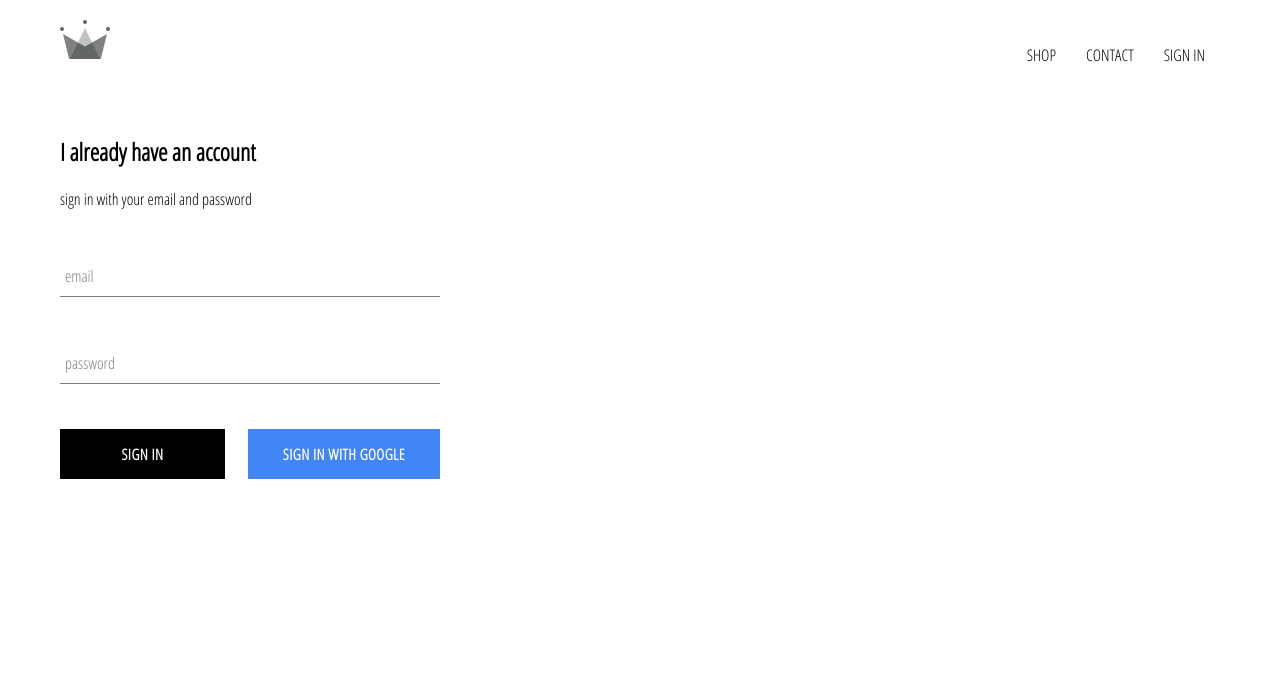
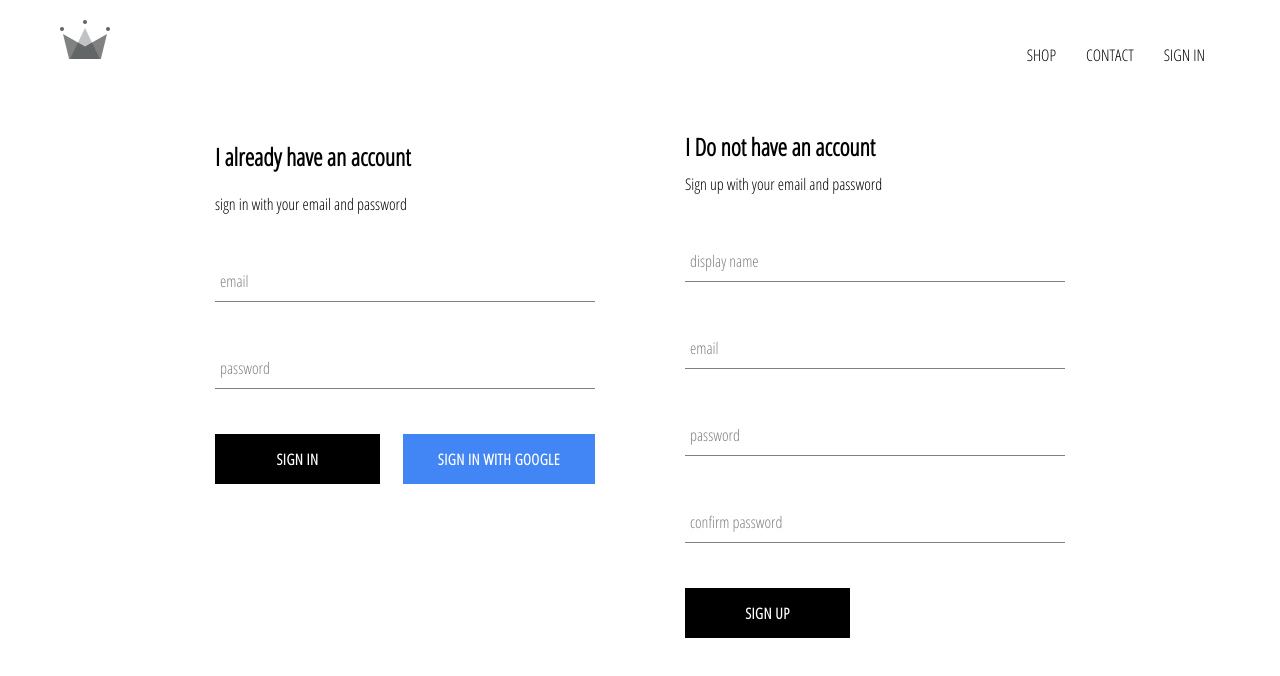
Before and after one commit to Arup-rd/shop_now, a React (Create React App) app: page /signin in a window 1280 px wide. Shown: the top 676 px of the page. Built offline with nearby package versions, Linux system fonts and the light colour scheme; no server answers.

Commit message:
implemented firebase utils, included authenticated user to the firestore database

```diff
--- a/src/App.js
+++ b/src/App.js
@@ -5,7 +5,7 @@ import ShopPage from './pages/shop/shop.component'
 import { SignInAndSignup } from './pages/sign-in-and-sign-up/sign-in-and-sign-up.component'
 import { Header } from './components/header/header.component'
 import HomePage from './pages/homepage/homepage.component';
-import { auth } from './firebase/firebase.util'
+import { auth, createUserProfileDocument } from './firebase/firebase.util'
 
 
 class App extends React.Component {
@@ -21,11 +21,23 @@ class App extends React.Component {
   unsubscribeFromAuth = null
 
   componentDidMount() {
-    this.unsubscribeFromAuth = auth.onAuthStateChanged( user => {
-      this.setState({
-        currentUser: user
-      })
-      console.log(user)
+    this.unsubscribeFromAuth = auth.onAuthStateChanged( async (userAuth) => {
+
+      if(userAuth) {
+
+          const userRef = await createUserProfileDocument(userAuth)
+
+          userRef.onSnapshot(snapshot => {
+            this.setState({
+              currentUser: {
+                id: snapshot.id,
+                ...snapshot.data()
+              }
+            })
+            console.log(this.state)
+          })
+      }
+      this.setState({currentUser : userAuth})
     })
   }
 
--- /dev/null
+++ b/src/components/sign-up/sign-up.component.jsx
@@ -0,0 +1,98 @@
+import React from 'react'
+import './sign-up.style.scss'
+import { FormInput } from '../form-input//form-input.component'
+import { CustomButton } from '../custom-button/custom-button.component'
+import { auth, createUserProfileDocument } from '../../firebase/firebase.util'
+
+class SignUp extends React.Component {
+    constructor(){
+        super()
+            this.state = {
+                displayName: '',
+                email: '',
+                password: '',
+                confirmPassword:''
+            }
+        }
+
+
+    handleSubmit = async event => {
+        event.preventDefault()
+
+    const { displayName, email, password, confirmPassword } = this.state;
+
+        if(password !== confirmPassword) {
+            alert("password don't match")
+            return
+        }
+        try {
+            const { user } = await auth.createUserWithEmailAndPassword(email,password)
+            await createUserProfileDocument( user, {displayName} )
+            this.setState({
+                displayName: '',
+                email: '',
+                password: '',
+                confirmPassword:''
+            })
+        }
+        catch(error)
+        {
+            console.error(error)
+        }
+
+    }
+
+    handleChange = event => {
+        const { name, value } = event.target;
+        this.setState({[name]: value})
+    }
+
+    render() {
+
+        const { displayName, email, password, confirmPassword } = this.state;
+
+        return(
+            <div className='sign-up'>
+                <h2 className='title'>I Do not have an account</h2>
+                <span>Sign up with your email and password</span>
+                <form className='sign-up-form' onSubmit={this.handleSubmit}>
+                    <FormInput
+                        type = 'text'
+                        name = 'displayName'
+                        value = {displayName}
+                        onChange = {this.handleChange}
+                        label = 'display name'
+                        required
+                    />
+                    <FormInput
+                        type = 'email'
+                        name = 'email'
+                        value = {email}
+                        onChange = {this.handleChange}
+                        label = 'email'
+                        required
+                    />
+                        <FormInput
+                        type = 'password'
+                        name = 'password'
+                        value = {password}
+                        onChange = {this.handleChange}
+                        label = 'password'
+                        required
+                    />
+                        <FormInput
+                        type = 'Password'
+                        name = 'confirmPassword'
+                        value = {confirmPassword}
+                        onChange = {this.handleChange}
+                        label = 'confirm password'
+                        required
+                    />
+                    <CustomButton type='submit'>SIGN UP</CustomButton>
+                </form>
+            </div>
+        )
+    }
+}
+
+export default SignUp;
--- /dev/null
+++ b/src/components/sign-up/sign-up.style.scss
@@ -0,0 +1,9 @@
+.sign-up{
+    display: flex;
+    flex-direction: column;
+    width: 380px;
+
+    .title{
+        margin: 10px 0;
+    }
+}
--- a/src/firebase/firebase.util.js
+++ b/src/firebase/firebase.util.js
@@ -1,6 +1,6 @@
 import firebase from 'firebase/app'
 import 'firebase/firestore'
-import 'firebase/auth'
+import  'firebase/auth'
 
 
 const config = {
@@ -12,6 +12,34 @@ const config = {
     messagingSenderId: "5345276100",
     appId: "1:5345276100:web:6d71123c9f7de1b46d1991",
     measurementId: "G-ZWNDVFMGY3"
+  }
+
+  export const createUserProfileDocument = async ( userAuth, additionalData ) => {
+    if (!userAuth) return
+
+    const userRef = firestore.doc(`users/${userAuth.uid}`)
+    const snapShot = await userRef.get();
+
+    if(!snapShot.exists) {
+      const { displayName, email } = userAuth;
+      const createdAt = new Date()
+
+      try {
+
+        await userRef.set({
+          displayName,
+          email,
+          createdAt,
+          ...additionalData
+        })
+
+      } catch (error){
+        console.log('error creating user',error.message)
+      }
+    }
+
+    return userRef;
+
   }
 
   firebase.initializeApp(config)
--- a/src/pages/sign-in-and-sign-up/sign-in-and-sign-up.component.jsx
+++ b/src/pages/sign-in-and-sign-up/sign-in-and-sign-up.component.jsx
@@ -1,9 +1,11 @@
 import React from 'react'
 import './sign-in-and-sign-up.style.scss'
 import SignIn from '../../components/sign-In/sign-In.component'
+import SignUp from '../../components/sign-up/sign-up.component'
 
 export const SignInAndSignup = () => (
-    <div>
+    <div className='sign-in-and-sign-up'>
         <SignIn/>
+        <SignUp/>
     </div>
 )
--- a/src/pages/sign-in-and-sign-up/sign-in-and-sign-up.style.scss
+++ b/src/pages/sign-in-and-sign-up/sign-in-and-sign-up.style.scss
@@ -0,0 +1,6 @@
+.sign-in-and-sign-up{
+    width: 850px;
+    display: flex;
+    justify-content: space-between;
+    margin: 30px auto;
+}
```
